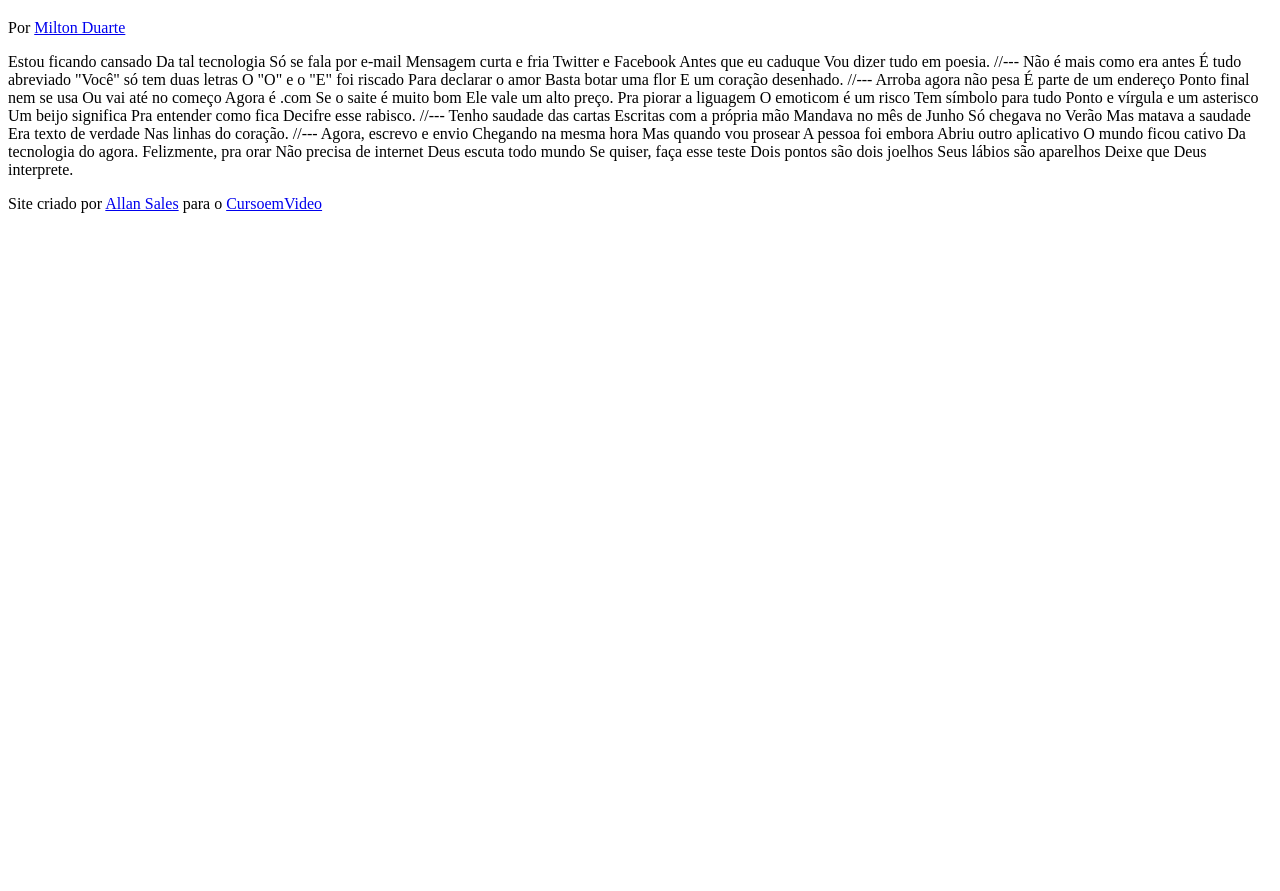
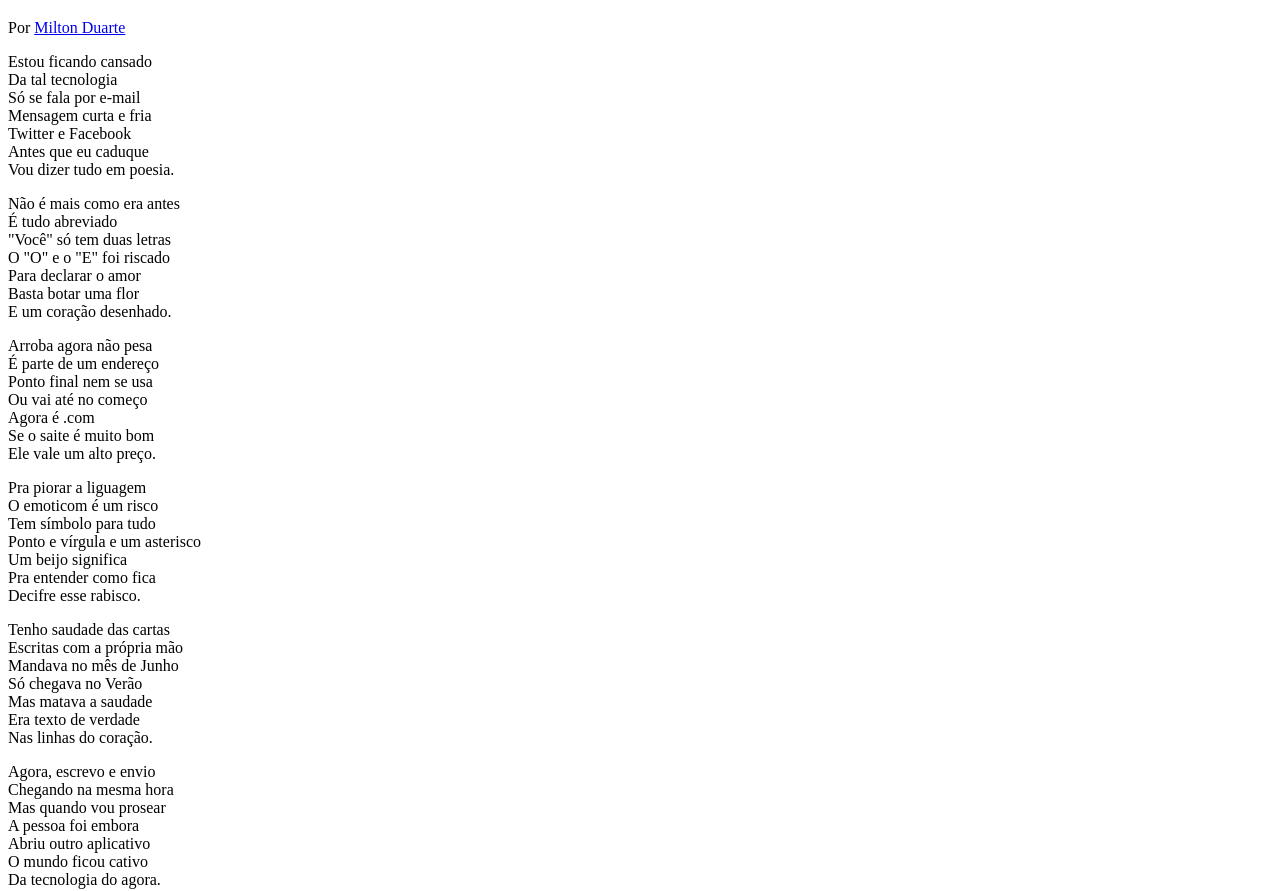
Before and after one commit to AllanSales03/d012, a plain HTML site: page index.html in a window 1280 px wide. Shown: the part 61-952 px from the top of the page. Before the commit the page ends 800 px from the top, so only its background shows below. Drawn offline with Linux system fonts and the light colour scheme.

Commit message:
style e index

```diff
--- /dev/null
+++ b/estilo.css
@@ -0,0 +1 @@
+@charset "UTF-8";
--- a/index.html
+++ b/index.html
@@ -5,6 +5,7 @@
     <meta http-equiv="X-UA-Compatible" content="IE=edge">
     <meta name="viewport" content="width=device-width, initial-scale=1.0">
     <title>Projeto Cordel</title>
+    <link rel="stylesheet" href="estilo.css">
 </head>
 <body>
      <header>
@@ -14,69 +15,93 @@
         </p>
     </header>
 
-    Estou ficando cansado
-    Da tal tecnologia
-    Só se fala por e-mail
-    Mensagem curta e fria
-    Twitter e Facebook
-    Antes que eu caduque
+    <section>
+        <p>
+            Estou ficando cansado<br>
+            Da tal tecnologia<br>
+            Só se fala por e-mail<br>
+            Mensagem curta e fria<br>
+            Twitter e Facebook<br>
+            Antes que eu caduque<br>
             Vou dizer tudo em poesia.
+        </p>
+    </section>
 
-    //---
 
-    Não é mais como era antes
-    É tudo abreviado
-    "Você" só tem duas letras
-    O "O" e o "E" foi riscado
-    Para declarar o amor
-    Basta botar uma flor
+
+    <section>
+        <p>
+            Não é mais como era antes<br>
+            É tudo abreviado<br>
+            "Você" só tem duas letras<br>
+            O "O" e o "E" foi riscado<br>
+            Para declarar o amor<br>
+            Basta botar uma flor<br>
             E um coração desenhado.
+        </p>
+    </section>
 
-    //---
 
-    Arroba agora não pesa
-    É parte de um endereço
-    Ponto final nem se usa
-    Ou vai até no começo
-    Agora é .com
-    Se o saite é muito bom
+
+    <section>
+        <p>
+            Arroba agora não pesa<br>
+            É parte de um endereço<br>
+            Ponto final nem se usa<br>
+            Ou vai até no começo<br>
+            Agora é .com<br>
+            Se o saite é muito bom<br>
             Ele vale um alto preço.
+        </p>
 
-    Pra piorar a liguagem
-    O emoticom é um risco
-    Tem símbolo para tudo
-    Ponto e vírgula e um asterisco
-    Um beijo significa
-    Pra entender como fica
+        <p>
+            Pra piorar a liguagem<br>
+            O emoticom é um risco<br>
+            Tem símbolo para tudo<br>
+            Ponto e vírgula e um asterisco<br>
+            Um beijo significa<br>
+            Pra entender como fica<br>
             Decifre esse rabisco.
+        </p>
+    </section>
 
-    //---
 
-    Tenho saudade das cartas
-    Escritas com a própria mão
-    Mandava no mês de Junho
-    Só chegava no Verão
-    Mas matava a saudade
-    Era texto de verdade
+
+    <section>
+        <p>
+            Tenho saudade das cartas<br>
+            Escritas com a própria mão<br>
+            Mandava no mês de Junho<br>
+            Só chegava no Verão<br>
+            Mas matava a saudade<br>
+            Era texto de verdade<br>
             Nas linhas do coração.
+        </p>
+    </section>
 
-    //---
 
-    Agora, escrevo e envio
-    Chegando na mesma hora
-    Mas quando vou prosear
-    A pessoa foi embora
-    Abriu outro aplicativo
-    O mundo ficou cativo
+
+    <section>
+        <p>
+            Agora, escrevo e envio<br>
+            Chegando na mesma hora<br>
+            Mas quando vou prosear<br>
+            A pessoa foi embora<br>
+            Abriu outro aplicativo<br>
+            O mundo ficou cativo<br>
             Da tecnologia do agora.
+        </p>
 
-    Felizmente, pra orar
-    Não precisa de internet
-    Deus escuta todo mundo
-    Se quiser, faça esse teste
-    Dois pontos são dois joelhos
-    Seus lábios são aparelhos
+        <p>
+            Felizmente, pra orar<br>
+            Não precisa de internet<br>
+            Deus escuta todo mundo<br>
+            Se quiser, faça esse teste<br>
+            Dois pontos são dois joelhos<br>
+            Seus lábios são aparelhos<br>
             Deixe que Deus interprete.
+        </p>
+    </section>
 
     <footer>
         <p>Site criado por <a href="https://www.instagram.com/manoallan_/" target="_blank">Allan Sales</a> para o <a href="https://www.youtube.com/@CursoemVideo" target="_blank">CursoemVideo</a></p>
```
Lines whose indentation alone changed are shown as unchanged.
